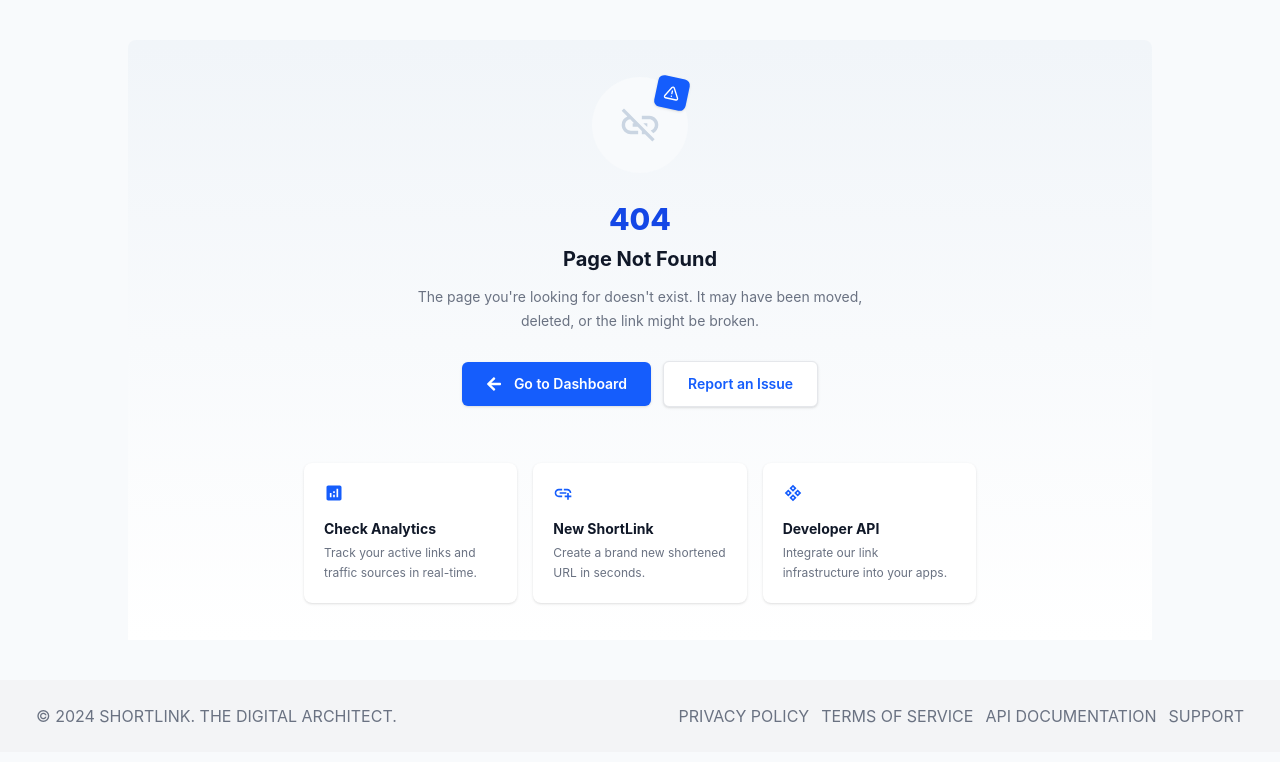
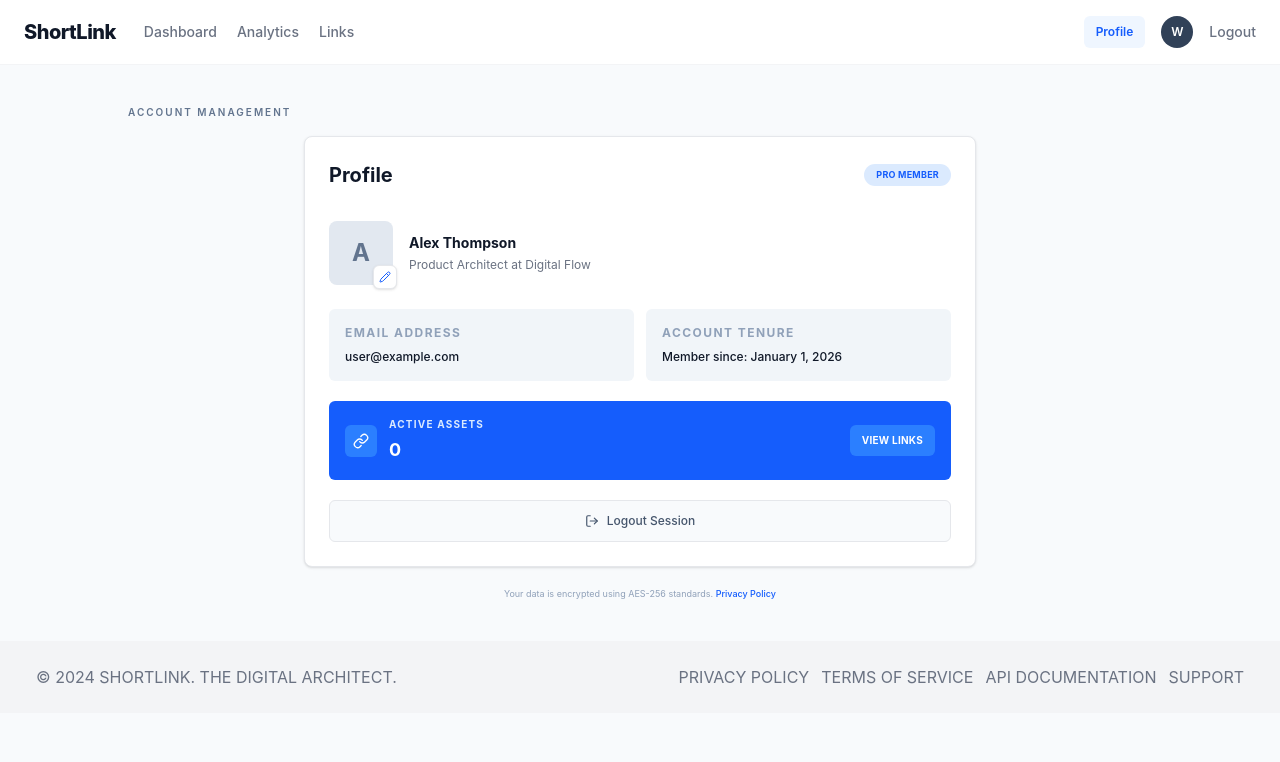
Before and after one commit to muhammadwahyupratamaa/koda-b8-phase3-frontend, a React (Vite) app: page /profile in a window 1280 px wide. Shown: the top 762 px of the page. Built offline with nearby package versions, Linux system fonts and the light colour scheme; no server answers.

Commit message:
feat: add Profile component and routing for user profile page

```diff
--- a/src/App.jsx
+++ b/src/App.jsx
@@ -5,6 +5,7 @@ import LandingPage from "./pages/main/LandingPage";
 import Dashboard from "./pages/main/Dasboard";
 import CreateLink from "./pages/main/CreateLink";
 import NotFound from "./pages/NotFound";
+import Profile from "./pages/main/Profile";
 
 const router = createBrowserRouter([
   // AUTH
@@ -36,6 +37,10 @@ const router = createBrowserRouter([
     path: "*",
     element: <NotFound />,
   },
+  {
+    path: "/profile",
+    element: <Profile />,
+  },
 ]);
 
 function App() {
--- /dev/null
+++ b/src/pages/main/Profile.jsx
@@ -0,0 +1,151 @@
+import { Link } from "react-router-dom";
+import {
+  LuBell,
+  LuLink,
+  LuLogOut,
+  LuPencil,
+  LuShieldCheck,
+} from "react-icons/lu";
+
+import Navbar from "../../components/Navbar";
+import Footer from "../../components/Footer";
+import { useEffect, useState } from "react";
+
+function Profile() {
+  const user = {
+    name: "Alex Thompson",
+    email: "user@example.com",
+    role: "Product Architect at Digital Flow",
+    memberSince: "January 1, 2026",
+  };
+
+  const [activeAssets, setActiveAssets] = useState(0);
+  useEffect(() => {
+    async function getLinks() {
+      const token = localStorage.getItem("token");
+
+      const response = await fetch("http://localhost:8082/api/links", {
+        method: "GET",
+        headers: {
+          Authorization: `Bearer ${token}`,
+        },
+      });
+      const result = await response.json();
+
+      if (!response.ok) {
+        return;
+      }
+
+      setActiveAssets(result.data.length);
+    }
+    getLinks();
+  }, []);
+
+  return (
+    <main className="min-h-screen bg-slate-50">
+      <Navbar variant="profile" />
+
+      <section className="px-6 py-10 sm:px-8 lg:px-10">
+        <div className="mx-auto max-w-5xl">
+          <p className="text-[10px] font-semibold uppercase tracking-[0.2em] text-slate-500">
+            Account Management
+          </p>
+
+          <div className="mx-auto mt-4 max-w-2xl rounded-lg border border-gray-200 bg-white p-5 shadow-sm sm:p-6">
+            <div className="flex items-center justify-between">
+              <h1 className="text-xl font-bold text-gray-900">Profile</h1>
+
+              <span className="rounded-full bg-blue-100 px-3 py-1 text-[9px] font-bold uppercase tracking-wide text-blue-600">
+                Pro Member
+              </span>
+            </div>
+
+            <div className="mt-8 flex items-center gap-4">
+              <div className="relative">
+                <div className="flex h-16 w-16 items-center justify-center overflow-hidden rounded-lg bg-slate-200">
+                  <span className="text-2xl font-bold text-slate-500">A</span>
+                </div>
+
+                <button
+                  type="button"
+                  className="absolute -bottom-1 -right-1 flex h-6 w-6 items-center justify-center rounded-md border border-gray-200 bg-white text-blue-600 shadow-sm"
+                  aria-label="Edit profile picture"
+                >
+                  <LuPencil className="h-3 w-3" />
+                </button>
+              </div>
+
+              <div>
+                <h2 className="text-sm font-bold text-gray-900">{user.name}</h2>
+
+                <p className="mt-1 text-xs text-gray-500">{user.role}</p>
+              </div>
+            </div>
+
+            <div className="mt-6 grid gap-3 sm:grid-cols-2">
+              <div className="rounded-md bg-slate-100 px-4 py-4">
+                <p className="text-xs font-bold uppercase tracking-[0.12em] text-slate-400">
+                  Email Address
+                </p>
+
+                <p className="mt-2 text-xs font-medium text-gray-900">
+                  {user.email}
+                </p>
+              </div>
+
+              <div className="rounded-md bg-slate-100 px-4 py-4">
+                <p className="text-xs font-bold uppercase tracking-[0.12em] text-slate-400">
+                  Account Tenure
+                </p>
+
+                <p className="mt-2 text-xs font-medium text-gray-900">
+                  Member since: {user.memberSince}
+                </p>
+              </div>
+            </div>
+
+            <Link
+              to="/dashboard"
+              className="mt-5 flex items-center justify-between rounded-md bg-blue-600 px-4 py-4 text-white transition hover:bg-blue-700"
+            >
+              <div className="flex items-center gap-3">
+                <div className="flex h-8 w-8 items-center justify-center rounded-md bg-blue-500">
+                  <LuLink className="h-4 w-4" />
+                </div>
+
+                <div>
+                  <p className="text-[10px] font-bold uppercase tracking-[0.12em] text-blue-100">
+                    Active Assets
+                  </p>
+
+                  <p className="mt-1 text-lg font-bold">{activeAssets}</p>
+                </div>
+              </div>
+
+              <span className="rounded-md bg-blue-500 px-3 py-2 text-[10px] font-bold uppercase tracking-wide">
+                View Links
+              </span>
+            </Link>
+
+            <button
+              type="button"
+              className="mt-5 flex w-full items-center justify-center gap-2 rounded-md border border-gray-200 bg-slate-50 py-3 text-xs font-medium text-slate-600 transition hover:bg-slate-100"
+            >
+              <LuLogOut className="h-3.5 w-3.5" />
+              Logout Session
+            </button>
+          </div>
+
+          <p className="mt-5 text-center text-[9px] text-slate-400">
+            Your data is encrypted using AES-256 standards.{" "}
+            <span className="font-medium text-blue-600">Privacy Policy</span>
+          </p>
+        </div>
+      </section>
+
+      <Footer />
+    </main>
+  );
+}
+
+export default Profile;
```
